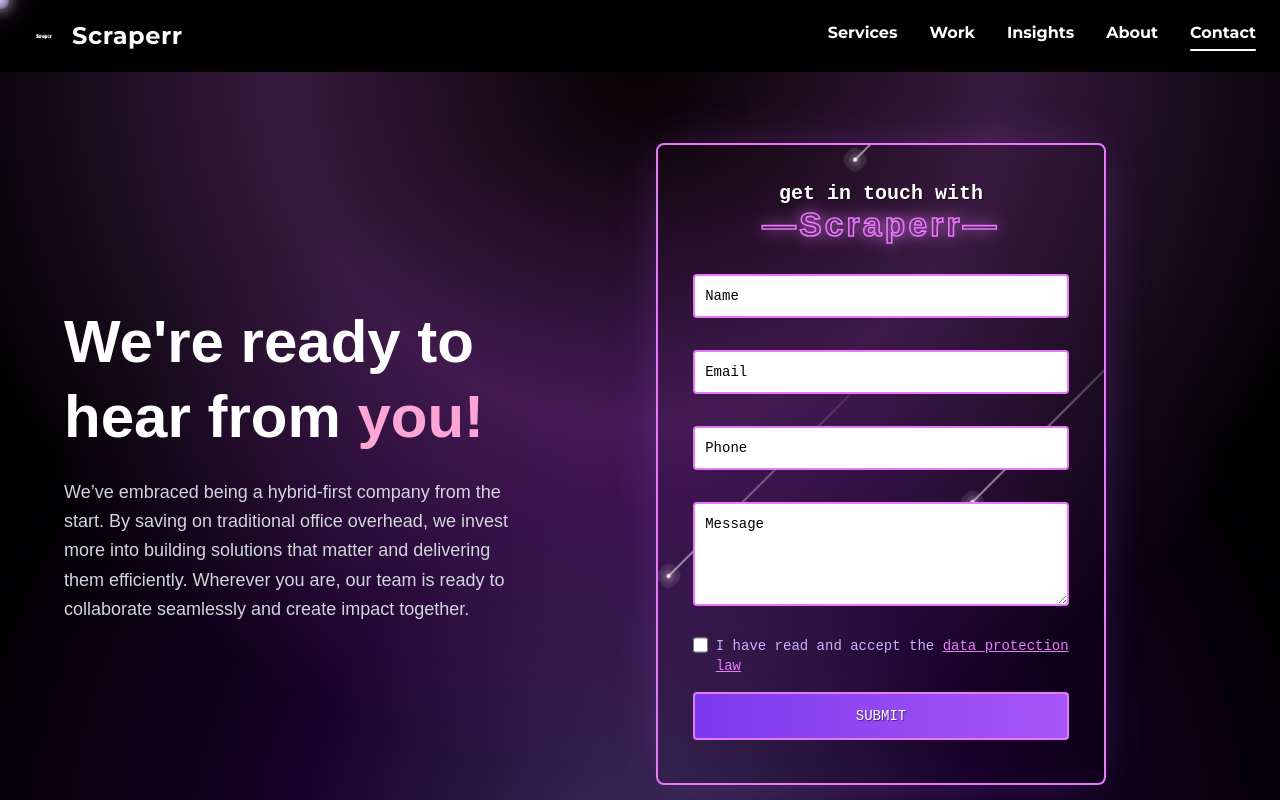
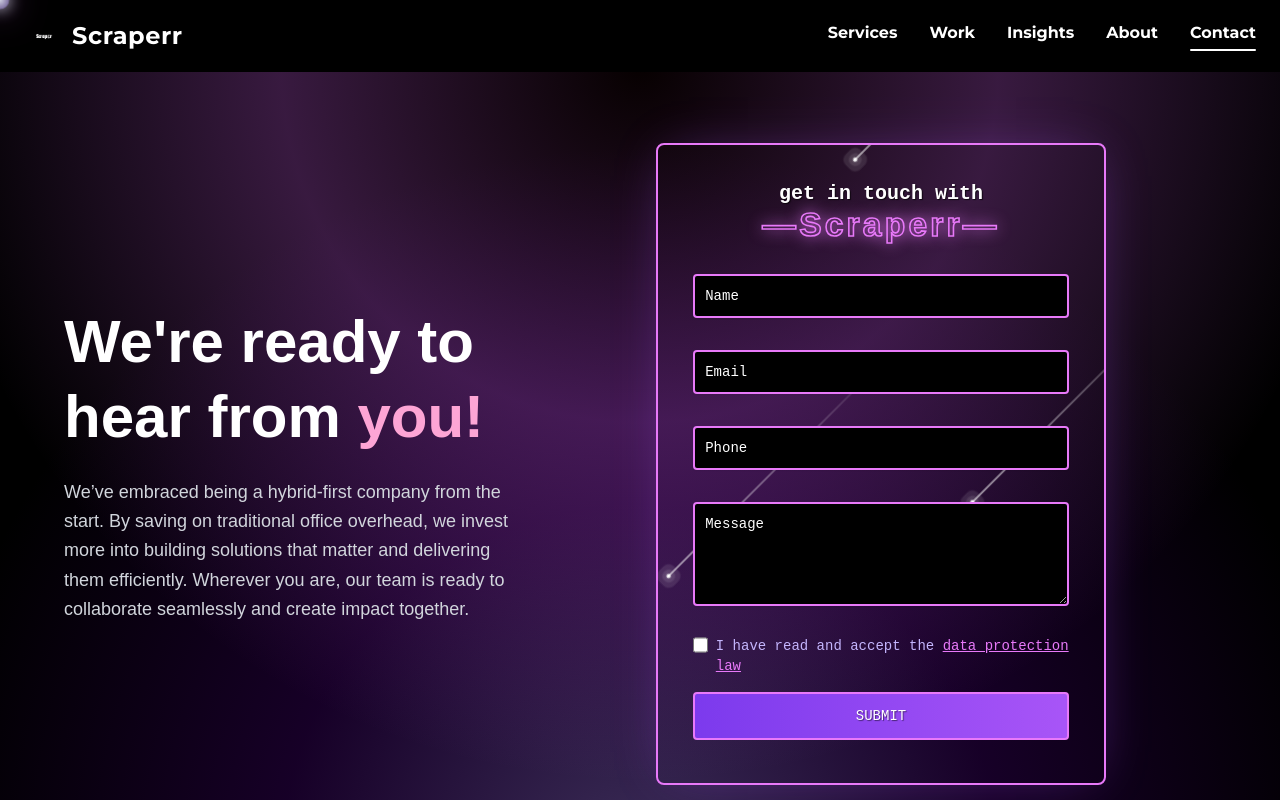
Before and after one commit to aksh10patil/Scraper-Inc, a Next.js app: page /contact in a window 1280 px wide. Shown: the top 800 px of the page. Built offline with nearby package versions, Linux system fonts and the light colour scheme.

Commit message:
Added the changes to contact form

```diff
--- a/src/app/contact/page.tsx
+++ b/src/app/contact/page.tsx
@@ -101,7 +101,7 @@ const Page = () => {
               value={formData.name}
               onChange={handleInputChange}
               required
-              className="placeholder-black"
+              className="placeholder-white"
             />
           </div>
 
@@ -113,7 +113,7 @@ const Page = () => {
               value={formData.email}
               onChange={handleInputChange}
               required
-              className="placeholder-black"
+              className="placeholder-white"
             />
           </div>
 
@@ -124,7 +124,7 @@ const Page = () => {
               name="phone"
               value={formData.phone}
               onChange={handleInputChange}
-              className="placeholder-black"
+              className="placeholder-white"
             />
           </div>
 
@@ -136,7 +136,7 @@ const Page = () => {
               onChange={handleInputChange}
               rows={4}
               required
-                className="placeholder-black"
+                className="placeholder-white"
             ></textarea>
           </div>
 
--- a/src/app/globals.css
+++ b/src/app/globals.css
@@ -103,7 +103,7 @@ body {
 
 .input-container input,
 .input-container textarea {
-  background-color: #fff;
+  background-color: #000000;
   padding: 10px;
   font-size: 0.875rem;
   line-height: 1.25rem;
```
